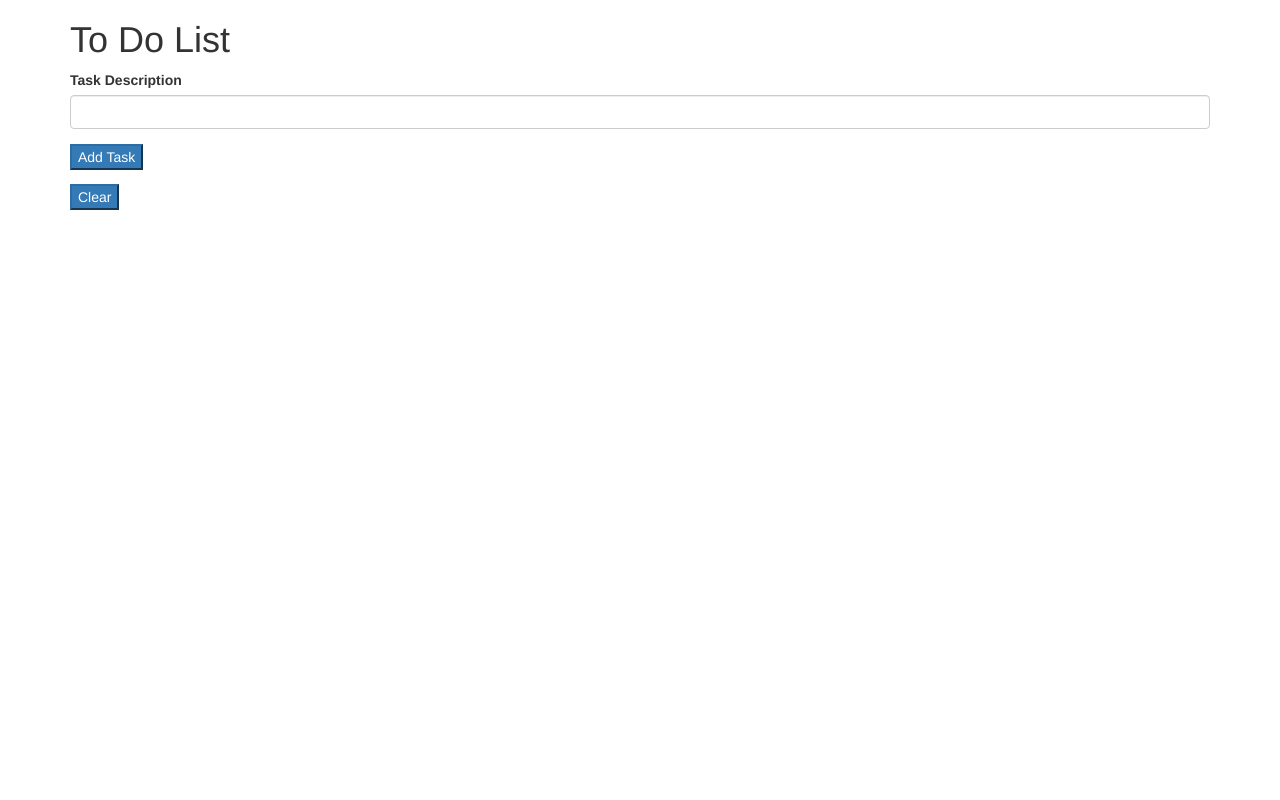
After one commit to loganwuu/to_do_list_2, a PHP site: template views/tasks.html.twig in a window 1280 px wide. The commit adds this page. Run offline with PHP 8.4, Linux system fonts and the light colour scheme; the template is opened without the code that fills it, so the values that code supplies are empty; some libraries are stand-ins or nearby versions.

Commit message:
add Bootstrap to twig files.

```diff
--- a/app/app.php
+++ b/app/app.php
@@ -15,19 +15,19 @@
 
     $app->get("/", function() use ($app) {
 
-        return $app['twig']->render('tasks.twig', array('tasks' => Task::getAll()));
+        return $app['twig']->render('tasks.html.twig', array('tasks' => Task::getAll()));
 
     });
 
     $app->post("/tasks", function() use ($app) {
         $task = new Task($_POST['description']);
         $task->save();
-        return $app['twig']->render('create_task.twig', array('newtask' => $task));
+        return $app['twig']->render('create_task.html.twig', array('newtask' => $task));
     });
 
     $app->post("/delete_tasks", function() use ($app) {
         Task::deleteAll();
-        return $app['twig']->render('delete_tasks.twig');
+        return $app['twig']->render('delete_tasks.html.twig');
 
     });
 
--- /dev/null
+++ b/views/tasks.html.twig
@@ -0,0 +1,32 @@
+<html>
+<head>
+    <link rel="stylesheet" href="https://maxcdn.bootstrapcdn.com/bootstrap/3.3.1/css/bootstrap.min.css">
+    <title>To Do List</title>
+</head>
+<body>
+    <div class="container">
+        <h1>To Do List</h1>
+
+        {% if tasks is not empty %}
+            <p>Here are all your tasks:</p>
+            <ul>
+                {% for task in tasks %}
+                    <li>{{ task.getDescription }}</li>
+                {% endfor %}
+            </ul>
+        {% endif %}
+
+        <form action='/tasks' method='post'>
+            <div class="form-group">
+                <label for='description'>Task Description</label>
+                <input id='description' name='description' class="form-control" type='text'>
+            </div>
+            <button type='submit' class="btn-primary">Add Task</button>
+        </form>
+
+        <form action='/delete_tasks' method='post'>
+            <button type='submit' class="btn-primary">Clear</button>
+        </form>
+    </div>
+</body>
+</html>
```
Also changed, not shown: views/create_task.html.twig (added, +13 -0 lines), views/create_task.twig (deleted, +0 -10 lines), views/delete_tasks.html.twig (added, +12 -0 lines), views/delete_tasks.twig (deleted, +0 -9 lines), views/tasks.twig (deleted, +0 -28 lines).
